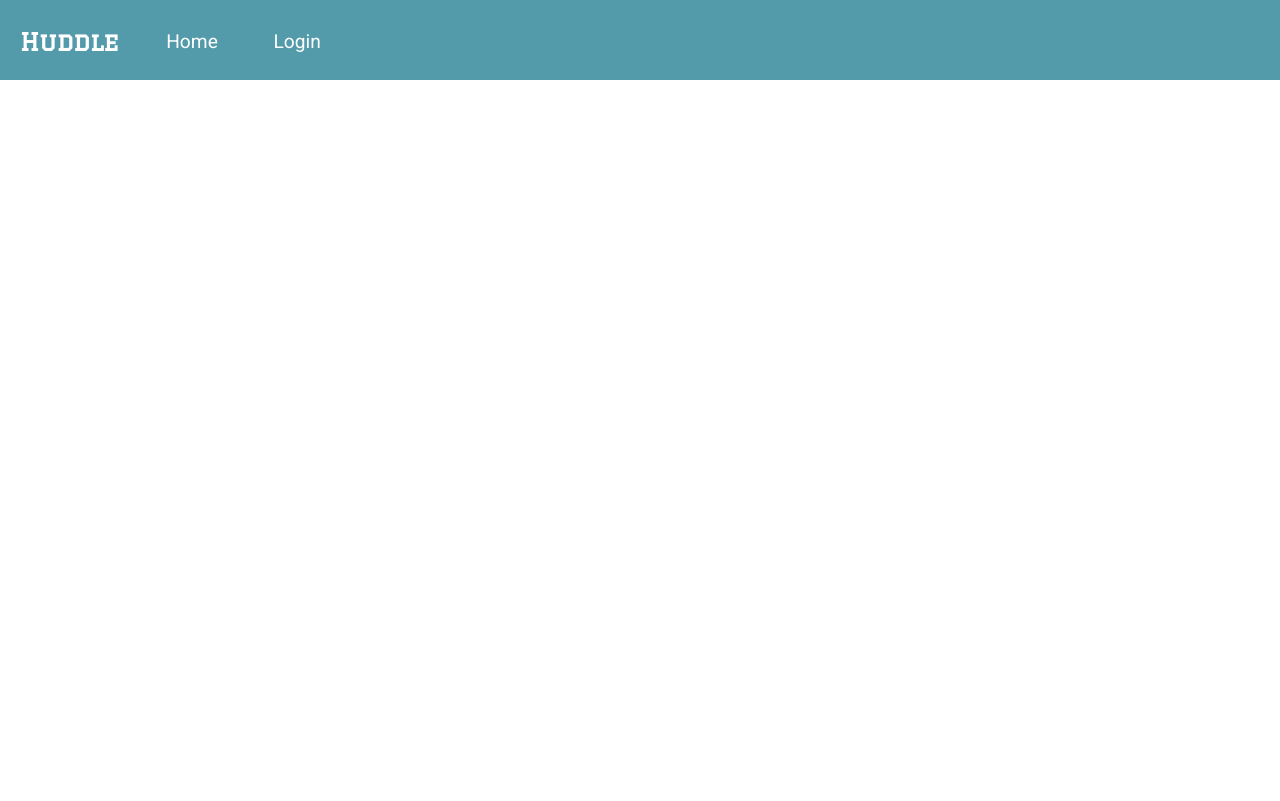
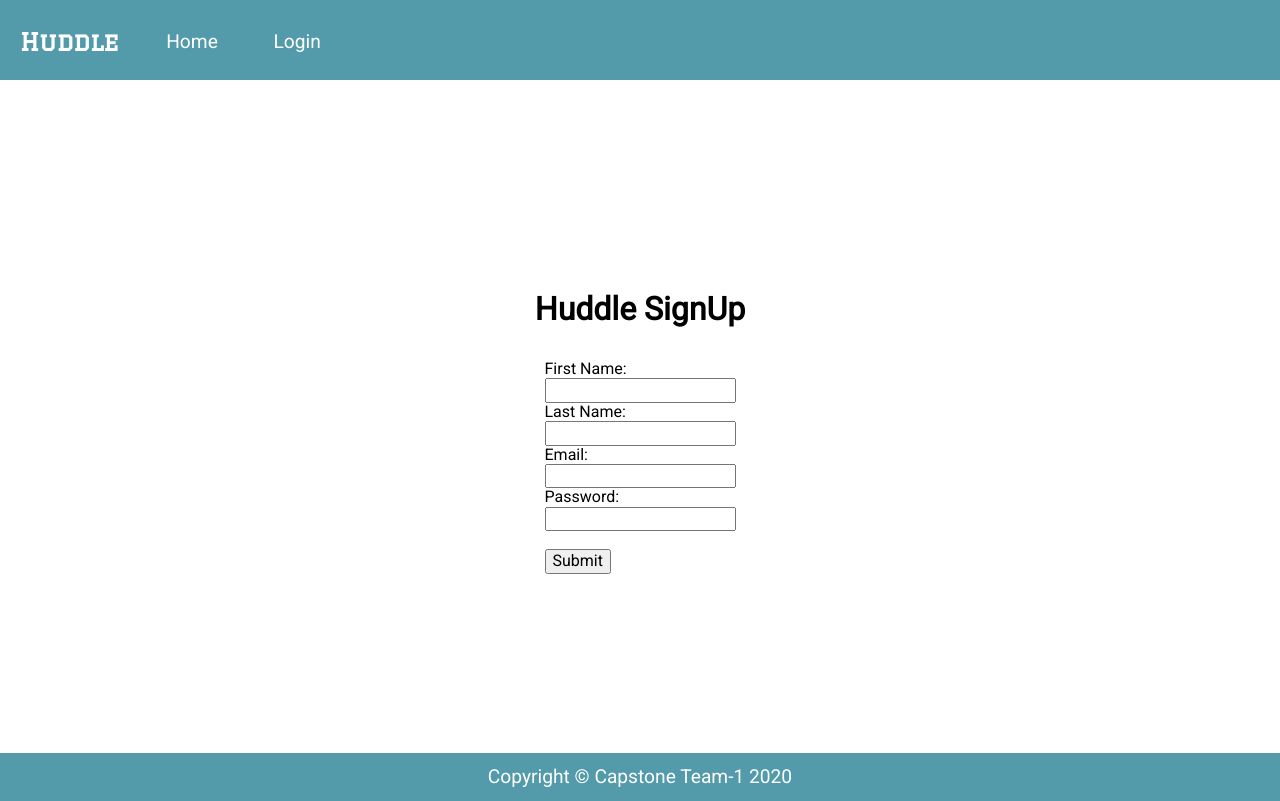
Before and after one commit to andydurette/huddle, a React (Create React App) app in the folder client/: page /signup in a window 1280 px wide. Built offline with nearby package versions, Linux system fonts and the light colour scheme.

Commit message:
Added signup page

```diff
--- a/client/src/App.js
+++ b/client/src/App.js
@@ -4,6 +4,7 @@ import { BrowserRouter as Router, Switch, Route} from "react-router-dom";
 import Nav from "./components/Nav";
 import Home from "./components/Home";
 import Login from "./components/Login";
+import SignUp from "./components/SignUp";
 
 function App() {
 
@@ -15,6 +16,7 @@ function App() {
           <Switch>
            <Route path="/" exact activeClassName='is-active' component={Home}></Route>
            <Route path="/login" activeClassName='is-active' component={Login}></Route>
+           <Route path="/signup" activeClassName='is-active' component={SignUp}></Route>
           </Switch>
       </div>
       </Router>
--- a/client/src/components/Home.js
+++ b/client/src/components/Home.js
@@ -1,4 +1,5 @@
 import React from 'react';
+import { NavLink } from "react-router-dom";
 import Footer from "./Footer";
 
 function Home() {
@@ -14,7 +15,9 @@ function Home() {
                         </p>
                     </div>
                     <div>
+                    <NavLink to='/signup'>
                         <button>Join Now</button>
+                    </NavLink>
                     </div>
                 </div>
             </div>
--- /dev/null
+++ b/client/src/components/SignUp.js
@@ -0,0 +1,73 @@
+import React, { useState } from 'react';
+import Footer from "./Footer";
+
+
+function SignUp() {
+
+    let [firstName, setFirstName] = useState('');
+    let [lastName, setLastName] = useState('');
+    let [email, setEmail] = useState('');
+    let [password, setPassword] = useState('');
+
+    const handleFirstNameChange = e => {
+        setFirstName( firstName = e.target.value);
+    };
+
+    const handleLastNameChange = e => {
+        setLastName( lastName = e.target.value);
+    };
+
+    const handleEmailChange = e => {
+        setEmail( email = e.target.value);
+      };
+
+    const handlePasswordChange = e => {
+        setPassword( password = e.target.value);
+    };
+
+    const API = {
+        async handleSubmit(e) {
+            e.preventDefault();
+
+            let idInfopass = {
+                firstName:  firstName,
+                lastName:  lastName,
+                email: email,
+                password: password
+            }
+
+            const res = await fetch("/api/login", {
+                method: "POST",
+                body: JSON.stringify(idInfopass),
+                headers: { "Content-Type": "application/json" }
+            });
+
+            const postResponse = await res;
+
+            console.log(postResponse);
+        }
+    }
+
+
+    return (
+      <section id="wrapper" className="login">
+          <div id="wrapper-contents" >
+            <h1>Huddle SignUp</h1>
+            <form onSubmit={(e) => API.handleSubmit(e)}>
+                <label htmlFor="fname">First Name:</label><br/>
+                <input type="text" id="email" name="fname" onChange={(e) => handleFirstNameChange(e)} value={firstName} /><br/>
+                <label htmlFor="lname">Last Name:</label><br/>
+                <input type="text" id="email" name="lname" onChange={(e) => handleLastNameChange(e)} value={lastName} /><br/>
+                <label htmlFor="email">Email:</label><br/>
+                <input type="text" id="email" name="email" onChange={(e) => handleEmailChange(e)} value={email} /><br/>
+                <label htmlFor="password">Password:</label><br/>
+                <input type="password" id="password" name="password" onChange={(e) => handlePasswordChange(e)} value={password} /><br/><br/>
+                <input type="submit" value="Submit"></input>
+            </form>
+          </div>
+          <Footer/>
+      </section>
+    )
+}
+
+export default SignUp;
```
Also changed, not shown: 1 other file (tests, documents, lock files or other folders).
